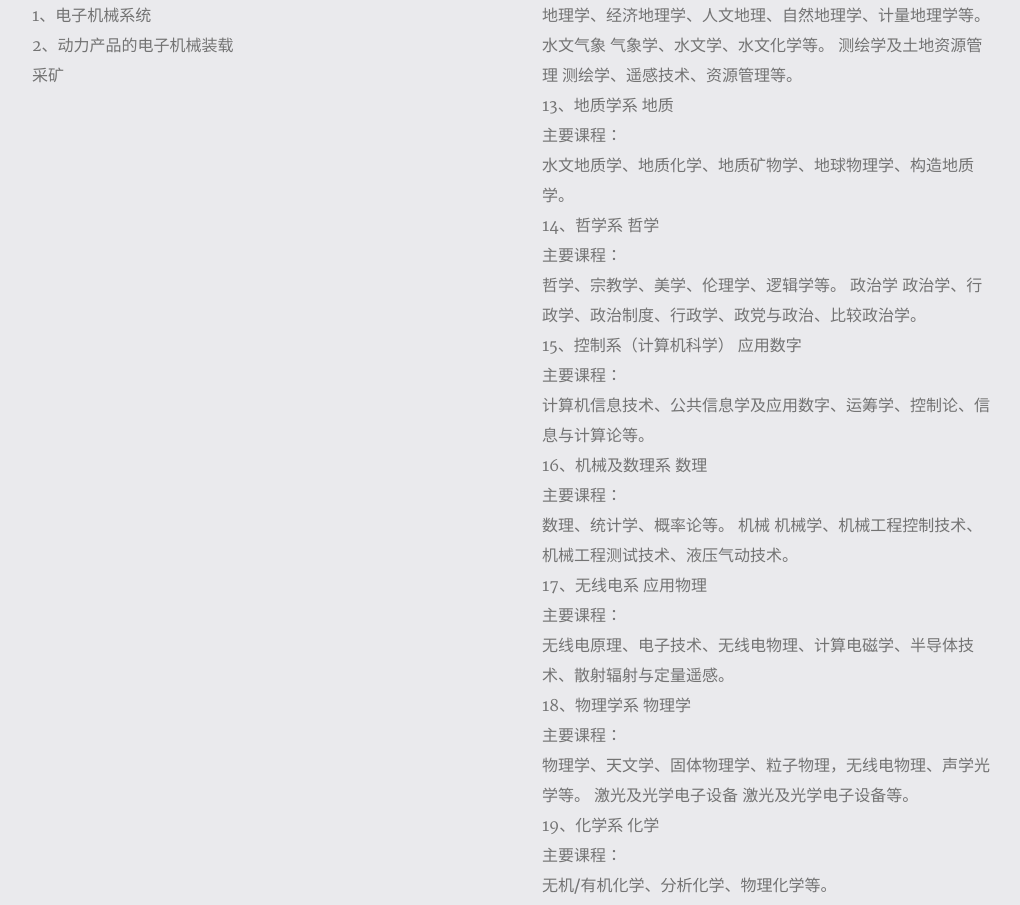
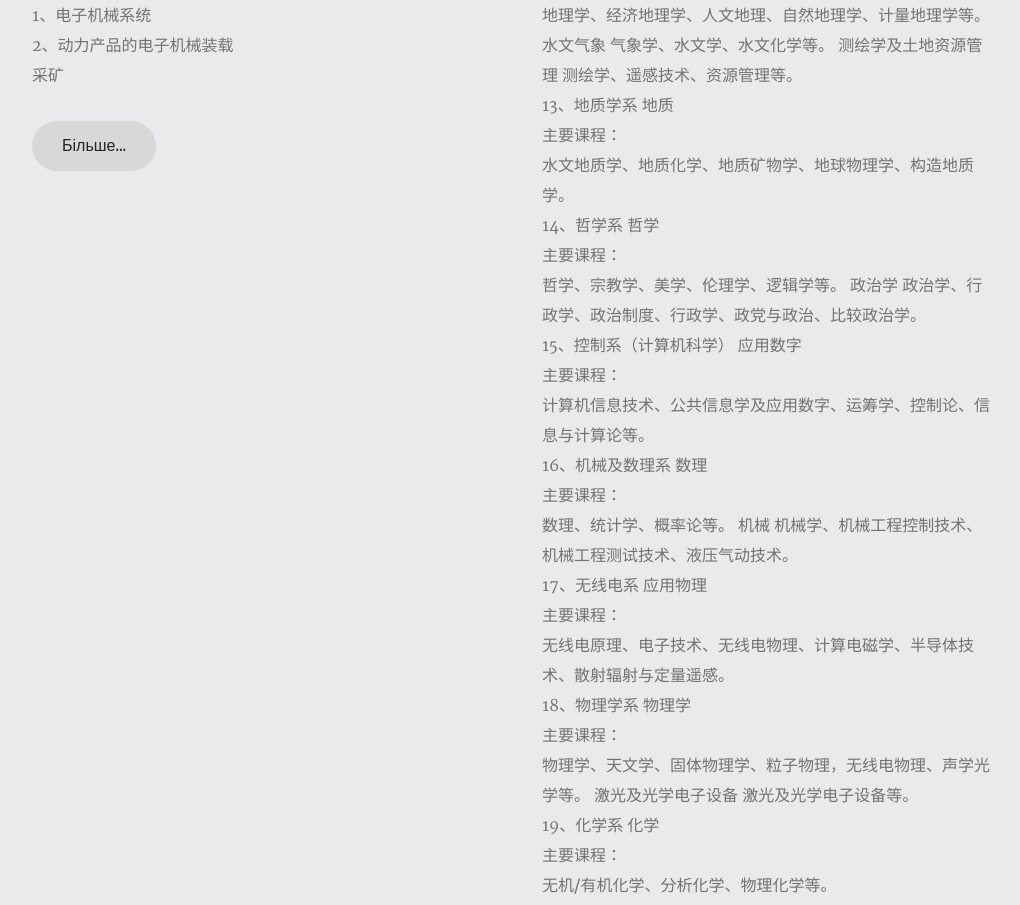
Before and after one commit to Dinkalucky/KateMostepan.github.io, a plain HTML site: page index.html in a window 1280 px wide. Shown: the part 9520-10425 px from the top of the page, without its empty margins (128-1148 px from the left). Drawn offline with Linux system fonts and the light colour scheme; files whose address does not match are found by name.

Commit message:
Add files via upload

```diff
--- a/index.html
+++ b/index.html
@@ -24,6 +24,7 @@
    <!-- script
    ================================================== -->
 	<script src="js/modernizr.js"></script>
+	<script type="text/javascript" src="js/button.js"></script>
 
    <!-- favicons
 	================================================== -->
@@ -556,6 +557,7 @@
 				<a href="http://kpi.ua/ru"  target="_blank"><img src="images/kpi.jpg" alt="Author image"></a>
    				<p>乌克兰国立科技工业大学（原基辅理工大学）是世界上最古老也是最著名的大学之一。也很高兴的邀请您来学习并在科学和研究领域建立合作关系。学校拥有19个系，5个学术研究所，14个研究机构和6个机械工程中心，同时学校还拥有44个院士和科学院成员，并有2000多名教授，助理教授和研究员。一共有34000名学生（包括研究生）在学校学习，其中有800名来自世界50多个不同国家的外国留学生和500名研究生。全校学生教职工50000多人，乌克兰规模最大的综合性大学，在独联体仅次于莫斯科大学。<br>其学校坐落在美丽的第涅河畔、文科首都基辅市中心，学校占地面积在160公顷土地上，是一座完整的大学城，学校有自己的安全管理系统、体育设施、医院、地铁站和专门的外国留学生公寓。<br>很多在世界上有声望的科学家如：德米特里.门捷列夫，伊戈尔.西多尔斯基，谢尔盖.柯罗列夫，斯捷潘铁木辛哥，叶夫根尼.巴顿，鲍里斯.巴顿等等，他们都和乌克兰国立科技大学有过密切的联系。<br>学校除了在工业领域新增设了信息和汽车制造等新专业外，还建立了一些经济和人文学系：如市场与管理、法律、社会系、语言系体育教育系等等。学校希望在人文科学和经济领域里为年轻人提供了更多的机会，使他们成为合格的翻译或管理人才。
 					乌克兰国立科技大学采取的是世界著名大学的教育体制，经过10个月对乌克兰语、俄语、英语、数学、物理、生态学和其他科目的学习后，如学习合格，他们可以正式进入大学教育。
+
 					<br><strong>教育领域</strong><br>学校的科学家们正在从事于探索和促进人类社会的发展，他们出要从事以下几个领域的研究：<br>1.环境的检测和保护；<br>2.核辐射和工业疾病后果的清除；<br>3.工业的发展；<br>4.通讯网络和通讯工程的发展；
 					<br>5.飞机和空间技术；<br>6.能源节约问题和能源节约技术的发展；<br>7.人类资源的探索和使用<br>开设专业<br>主要学习内容<br>飞机与空间系<br>1、度量衡学、标准学和证书<br>2、航空&太空系统<br>3、电子学<br>4、通讯<br>应用数学系
 					<br>1、应用数学<br>2、计算机工程学<br>化学工程系<br>1、 机器工程学<br>2、 生态学<br>3、自动化与计算机整体技术<br>化学系<br>化学及工程<br>电子系<br>1、电子学<br>2、计算机<br>3、电子计算机设备<br>4、声音电子学<br>5、电信<br>电力工程及自动化系<br>1、电力工程<br>2、电子机械
@@ -565,7 +567,9 @@
 					<br>机械工程学院<br>机械工程<br>1、机器动力<br>2、机械制造<br>3、机械工具及机械系统<br>4、工具制造<br>汽车制造<br>1、制版成型及铸造设备<br>2、液压与空气动力装置<br>3、特殊工艺的原料流程<br>能源节约与能源管理学院<br>1、电力供应的电力系统
 					<br>2、能源管理<br>电子机电子控制与自动化<br>1、电子机械系统<br>2、动力产品的电子机械装载<br>采矿
 				</p>
-
+					<button onclick="showText(this)">
+							Більше...
+					</button>
    			</div>
 
    			<div class="bgrid">
```
